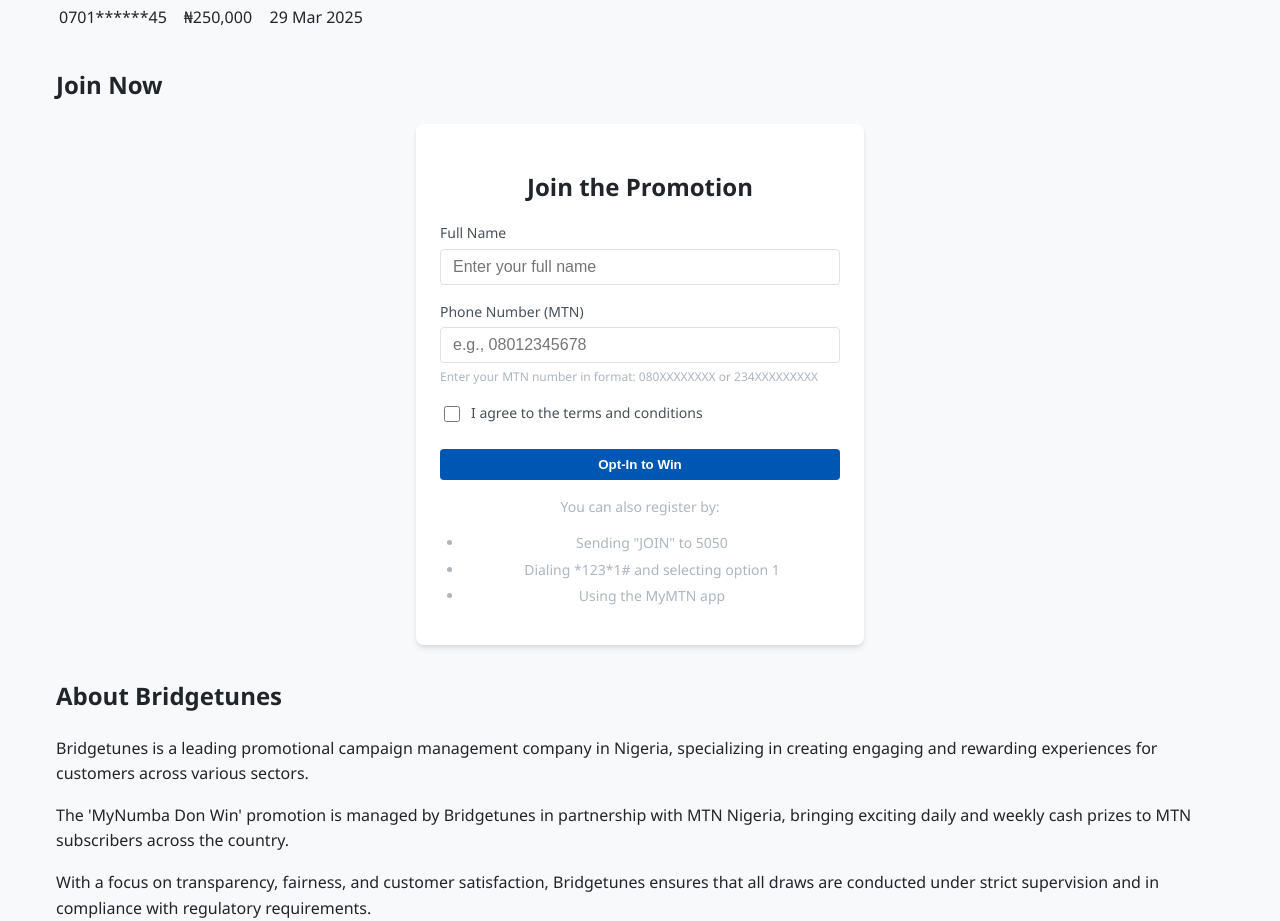
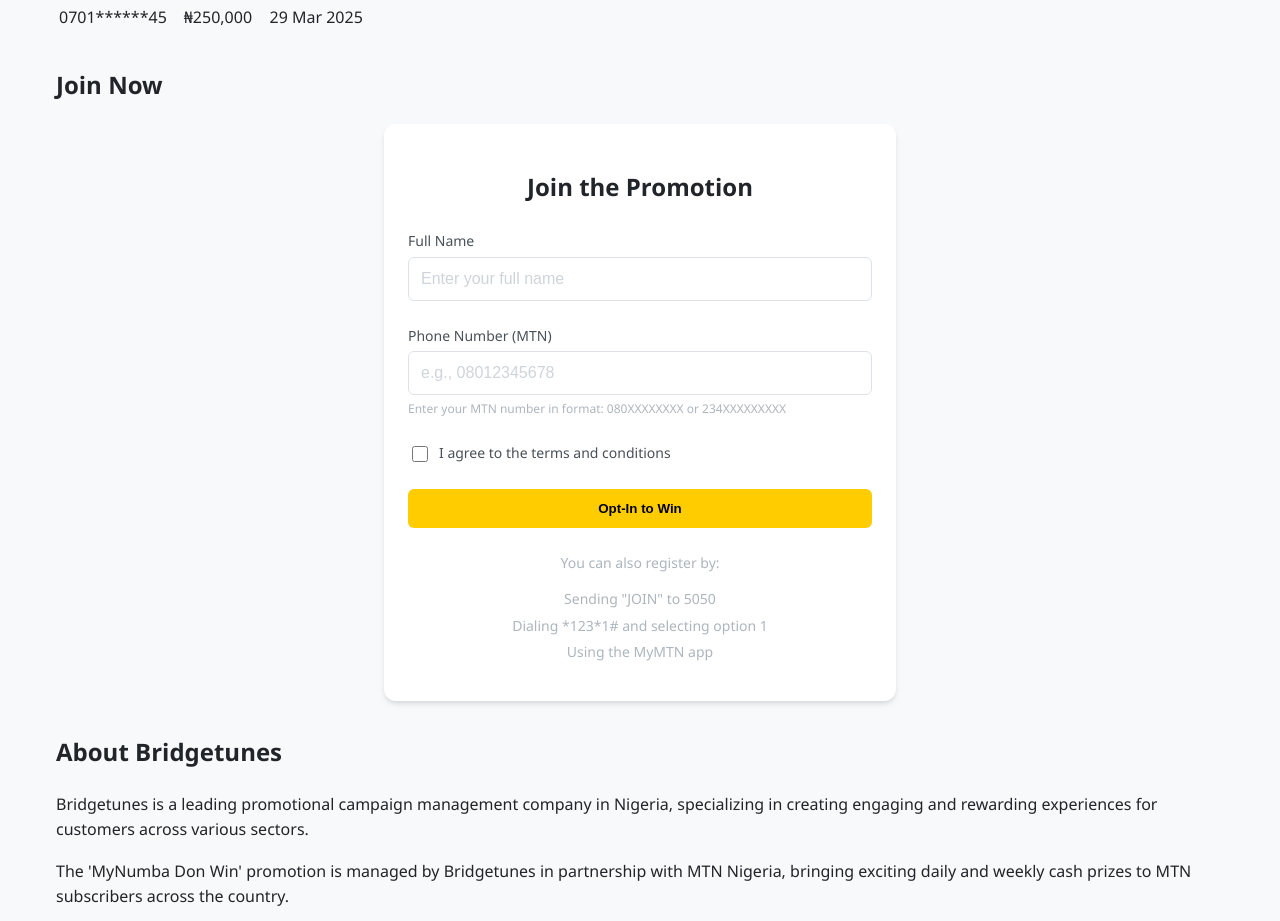
Before and after one commit to ArowuTest/bridgetunes-promotest1, a Next.js app: page / in a window 1280 px wide. Shown: the part 2541-3462 px from the top of the page. Built offline with nearby package versions, Linux system fonts and the light colour scheme.

Commit message:
Update OptInForm.js

```diff
--- a/components/OptInForm.js
+++ b/components/OptInForm.js
@@ -2,56 +2,59 @@
 import styled from 'styled-components';
 import OptInService from '../services/OptInService';
 
-// Styled components
-const FormContainer = styled.div`
-  background-color: ${props => props.theme.colors.white};
-  border-radius: ${props => props.theme.radii.lg};
-  box-shadow: ${props => props.theme.shadows.md};
+// Styled Components
+const FormCard = styled.div`
+  background-color: white;
+  border-radius: 0.75rem;
+  box-shadow: 0 4px 6px -1px rgba(0, 0, 0, 0.1), 0 2px 4px -1px rgba(0, 0, 0, 0.06);
   padding: 1.5rem;
-  max-width: 28rem;
+  max-width: 32rem;
   margin: 0 auto;
+  height: 100%;
 `;
 
 const FormTitle = styled.h2`
-  font-size: ${props => props.theme.fontSizes['2xl']};
+  font-size: 1.5rem;
   font-weight: ${props => props.theme.fontWeights.bold};
-  margin-bottom: 1rem;
+  color: ${props => props.theme.colors.bridgetunesDark};
   text-align: center;
+  margin-bottom: 1.5rem;
 `;
 
 const SuccessMessage = styled.div`
-  background-color: #d1fae5;
-  border: 1px solid #34d399;
-  color: #065f46;
-  padding: 0.75rem 1rem;
-  border-radius: ${props => props.theme.radii.md};
+  background-color: #f0fff4;
+  border: 1px solid #68d391;
+  color: #2f855a;
+  padding: 1rem;
+  border-radius: 0.375rem;
   margin-bottom: 1rem;
 `;
 
 const SuccessTitle = styled.p`
   font-weight: ${props => props.theme.fontWeights.bold};
+  margin-bottom: 0.5rem;
 `;
 
 const SuccessText = styled.p`
-  margin-top: 0.25rem;
+  margin-bottom: 1rem;
 `;
 
 const ErrorMessage = styled.div`
-  background-color: #fee2e2;
-  border: 1px solid #f87171;
-  color: #b91c1c;
-  padding: 0.75rem 1rem;
-  border-radius: ${props => props.theme.radii.md};
+  background-color: #fff5f5;
+  border: 1px solid #fc8181;
+  color: #c53030;
+  padding: 1rem;
+  border-radius: 0.375rem;
   margin-bottom: 1rem;
 `;
 
 const FormGroup = styled.div`
-  margin-bottom: 1rem;
+  margin-bottom: 1.5rem;
 `;
 
 const Label = styled.label`
   display: block;
-  font-size: ${props => props.theme.fontSizes.sm};
+  font-size: 0.875rem;
   font-weight: ${props => props.theme.fontWeights.medium};
   color: ${props => props.theme.colors.gray700};
   margin-bottom: 0.25rem;
@@ -59,20 +62,25 @@
 
 const Input = styled.input`
   width: 100%;
-  padding: 0.5rem 0.75rem;
+  padding: 0.75rem;
   border: 1px solid ${props => props.theme.colors.gray300};
-  border-radius: ${props => props.theme.radii.md};
-  font-size: ${props => props.theme.fontSizes.md};
+  border-radius: 0.375rem;
+  font-size: 1rem;
+  transition: border-color 0.2s ease;
 
   &:focus {
     outline: none;
-    border-color: ${props => props.theme.colors.bridgetunesBlue};
-    box-shadow: 0 0 0 3px rgba(0, 86, 179, 0.1);
+    border-color: ${props => props.theme.colors.mtnYellow};
+    box-shadow: 0 0 0 3px rgba(255, 204, 0, 0.2);
+  }
+
+  &::placeholder {
+    color: ${props => props.theme.colors.gray400};
   }
 `;
 
 const HelpText = styled.p`
-  font-size: ${props => props.theme.fontSizes.xs};
+  font-size: 0.75rem;
   color: ${props => props.theme.colors.gray500};
   margin-top: 0.25rem;
 `;
@@ -87,56 +95,52 @@
   height: 1rem;
   width: 1rem;
   color: ${props => props.theme.colors.mtnYellow};
-  border-color: ${props => props.theme.colors.gray300};
-  border-radius: ${props => props.theme.radii.sm};
+  border: 1px solid ${props => props.theme.colors.gray300};
+  border-radius: 0.25rem;
 
   &:focus {
     outline: none;
-    box-shadow: 0 0 0 3px rgba(255, 204, 0, 0.1);
+    box-shadow: 0 0 0 3px rgba(255, 204, 0, 0.2);
   }
 `;
 
 const CheckboxLabel = styled.label`
   margin-left: 0.5rem;
-  display: block;
-  font-size: ${props => props.theme.fontSizes.sm};
+  font-size: 0.875rem;
   color: ${props => props.theme.colors.gray700};
 `;
 
-const Button = styled.button`
+const SubmitButton = styled.button`
   width: 100%;
-  background-color: ${props => props.theme.colors.bridgetunesBlue};
-  color: ${props => props.theme.colors.white};
-  font-weight: ${props => props.theme.fontWeights.semibold};
-  padding: 0.5rem 1rem;
+  background-color: ${props => props.disabled ? props.theme.colors.gray400 : props.theme.colors.mtnYellow};
+  color: ${props => props.theme.colors.mtnBlack};
+  font-weight: ${props => props.theme.fontWeights.bold};
+  padding: 0.75rem 1.5rem;
+  border-radius: 0.375rem;
   border: none;
-  border-radius: ${props => props.theme.radii.md};
-  cursor: pointer;
-  transition: background-color ${props => props.theme.transitions.default};
+  cursor: ${props => props.disabled ? 'not-allowed' : 'pointer'};
+  transition: all 0.2s ease;
 
   &:hover {
-    background-color: ${props => props.theme.colors.bridgetunesLightBlue};
-  }
-
-  &:disabled {
-    opacity: 0.7;
-    cursor: not-allowed;
+    background-color: ${props => props.disabled ? props.theme.colors.gray400 : '#e6b800'};
+    transform: ${props => props.disabled ? 'none' : 'translateY(-2px)'};
   }
 `;
 
-const InfoSection = styled.div`
-  margin-top: 1rem;
+const AlternativeOptions = styled.div`
+  margin-top: 1.5rem;
   text-align: center;
-  font-size: ${props => props.theme.fontSizes.sm};
+  font-size: 0.875rem;
   color: ${props => props.theme.colors.gray500};
 `;
 
-const InfoList = styled.ul`
+const OptionsList = styled.ul`
   margin-top: 0.5rem;
-  space-y: 0.25rem;
+  list-style: none;
+  padding: 0;
 `;
 
-const InfoItem = styled.li`
+const OptionItem = styled.li`
   margin-bottom: 0.25rem;
 `;
 
@@ -210,19 +214,21 @@
   };
 
   return (
-    <FormContainer>
+    <FormCard>
       <FormTitle>Join the Promotion</FormTitle>
 
       {success ? (
         <SuccessMessage>
           <SuccessTitle>Success!</SuccessTitle>
-          <SuccessText>You have successfully opted in to the MyNumba Don Win promotion. Start recharging your MTN line to qualify for draws!</SuccessText>
-          <Button
+          <SuccessText>
+            You have successfully opted in to the MyNumba Don Win promotion.
+            Start recharging your MTN line to qualify for draws!
+          </SuccessText>
+          <SubmitButton
             onClick={() => setSuccess(false)}
-            style={{ marginTop: '1rem' }}
           >
             Register Another Number
-          </Button>
+          </SubmitButton>
         </SuccessMessage>
       ) : (
         <form onSubmit={handleSubmit}>
@@ -274,24 +280,24 @@
             </CheckboxLabel>
           </CheckboxContainer>
 
-          <Button
+          <SubmitButton
             type="submit"
             disabled={isSubmitting}
           >
             {isSubmitting ? 'Processing...' : 'Opt-In to Win'}
-          </Button>
+          </SubmitButton>
 
-          <InfoSection>
+          <AlternativeOptions>
             <p>You can also register by:</p>
-            <InfoList>
-              <InfoItem>Sending "JOIN" to 5050</InfoItem>
-              <InfoItem>Dialing *123*1# and selecting option 1</InfoItem>
-              <InfoItem>Using the MyMTN app</InfoItem>
-            </InfoList>
-          </InfoSection>
+            <OptionsList>
+              <OptionItem>Sending "JOIN" to 5050</OptionItem>
+              <OptionItem>Dialing *123*1# and selecting option 1</OptionItem>
+              <OptionItem>Using the MyMTN app</OptionItem>
+            </OptionsList>
+          </AlternativeOptions>
         </form>
       )}
-    </FormContainer>
+    </FormCard>
   );
 };
 
```
